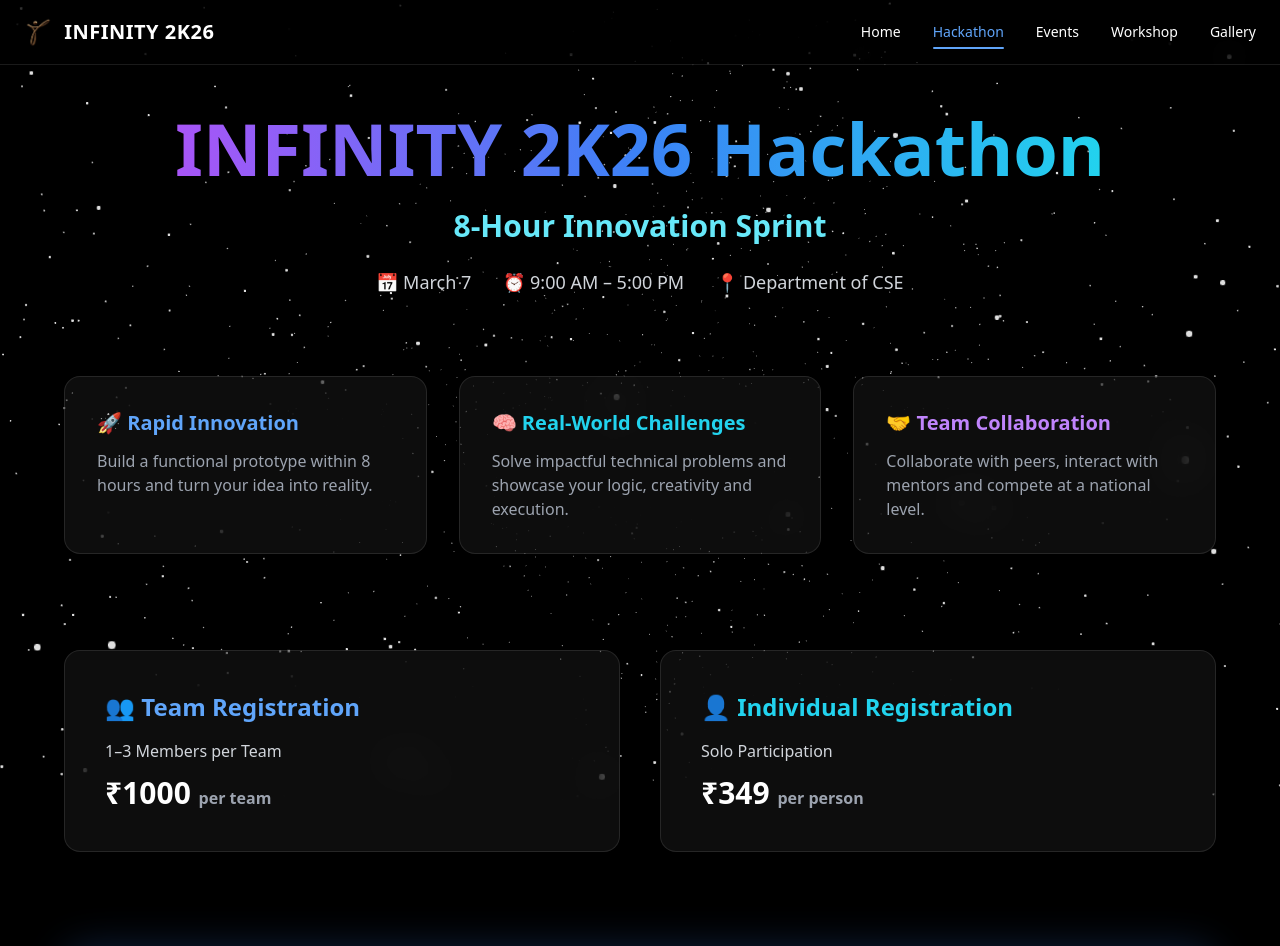
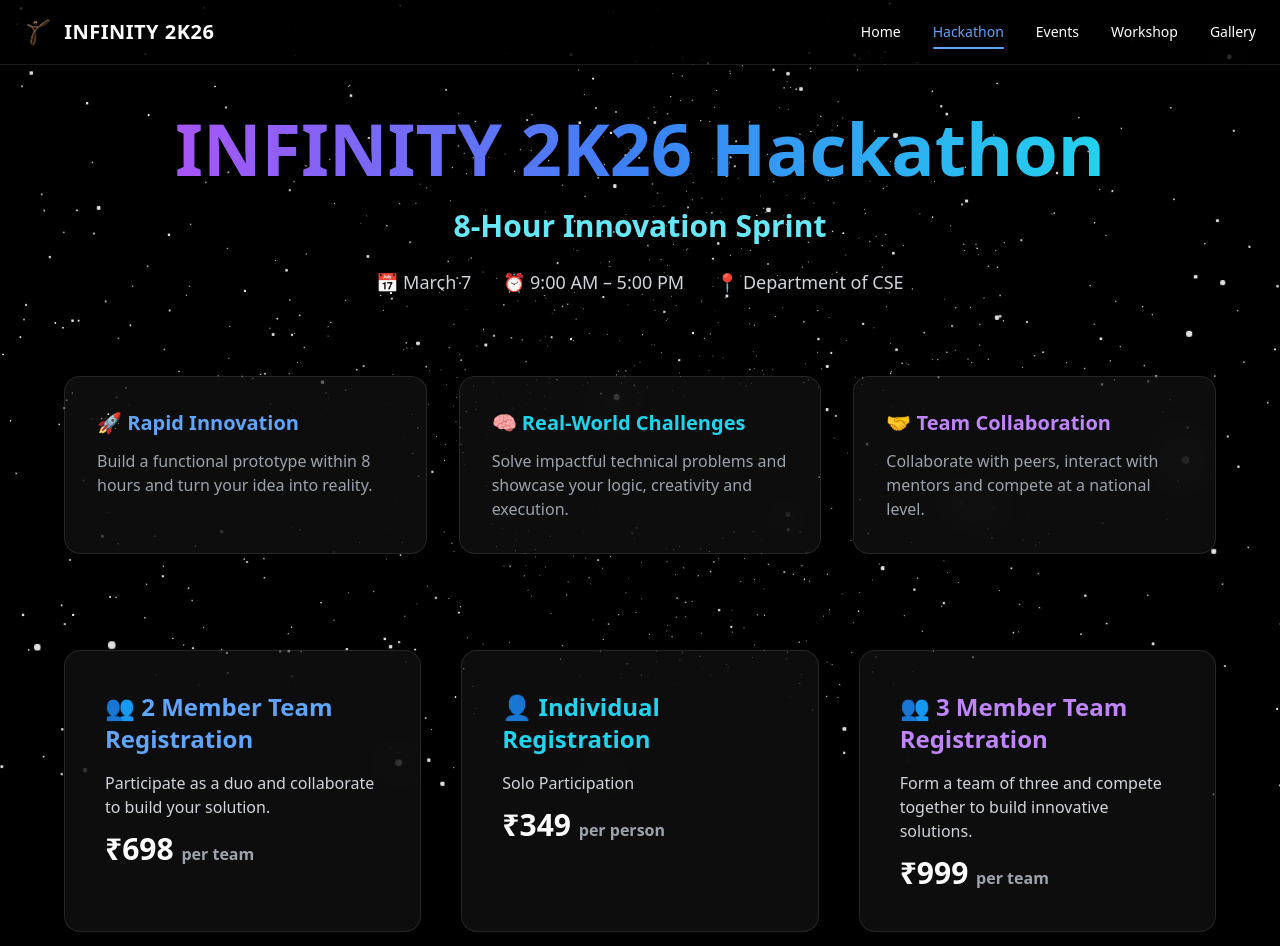
Before and after one commit to infinityuceou/website, a React (Vite) app in the folder infinity/: page /hackathon in a window 1280 px wide. Shown: the top 946 px of the page. Built offline with nearby package versions, Linux system fonts and the light colour scheme.

Commit message:
added 2 member registration card

```diff
--- a/infinity/src/Pages/Hackathon.jsx
+++ b/infinity/src/Pages/Hackathon.jsx
@@ -102,16 +102,16 @@ const Hackathon = () => {
         </div>
 
         {/* REGISTRATION STRUCTURE */}
-        <div className="grid md:grid-cols-2 gap-10 mb-24">
+        <div className="grid md:grid-cols-3 gap-10 mb-24">
           <div className="bg-white/[0.05] backdrop-blur-xl border border-white/10 rounded-2xl p-10">
             <h3 className="text-2xl font-semibold text-blue-400 mb-4">
-              👥 Team Registration
+              👥 2 Member Team Registration
             </h3>
             <p className="text-gray-300 mb-3">
-              1–3 Members per Team
+              Participate as a duo and collaborate to build your solution.
             </p>
             <p className="text-3xl font-bold text-white">
-              ₹1000 <span className="text-gray-400 text-base">per team</span>
+              ₹698 <span className="text-gray-400 text-base">per team</span>
             </p>
           </div>
 
@@ -124,6 +124,18 @@ const Hackathon = () => {
             </p>
             <p className="text-3xl font-bold text-white">
               ₹349 <span className="text-gray-400 text-base">per person</span>
+            </p>
+          </div>
+
+          <div className="bg-white/[0.05] backdrop-blur-xl border border-white/10 rounded-2xl p-10">
+            <h3 className="text-2xl font-semibold text-purple-400 mb-4">
+              👥 3 Member Team Registration
+            </h3>
+            <p className="text-gray-300 mb-3">
+              Form a team of three and compete together to build innovative solutions.
+            </p>
+            <p className="text-3xl font-bold text-white">
+              ₹999 <span className="text-gray-400 text-base">per team</span>
             </p>
           </div>
         </div>
```
